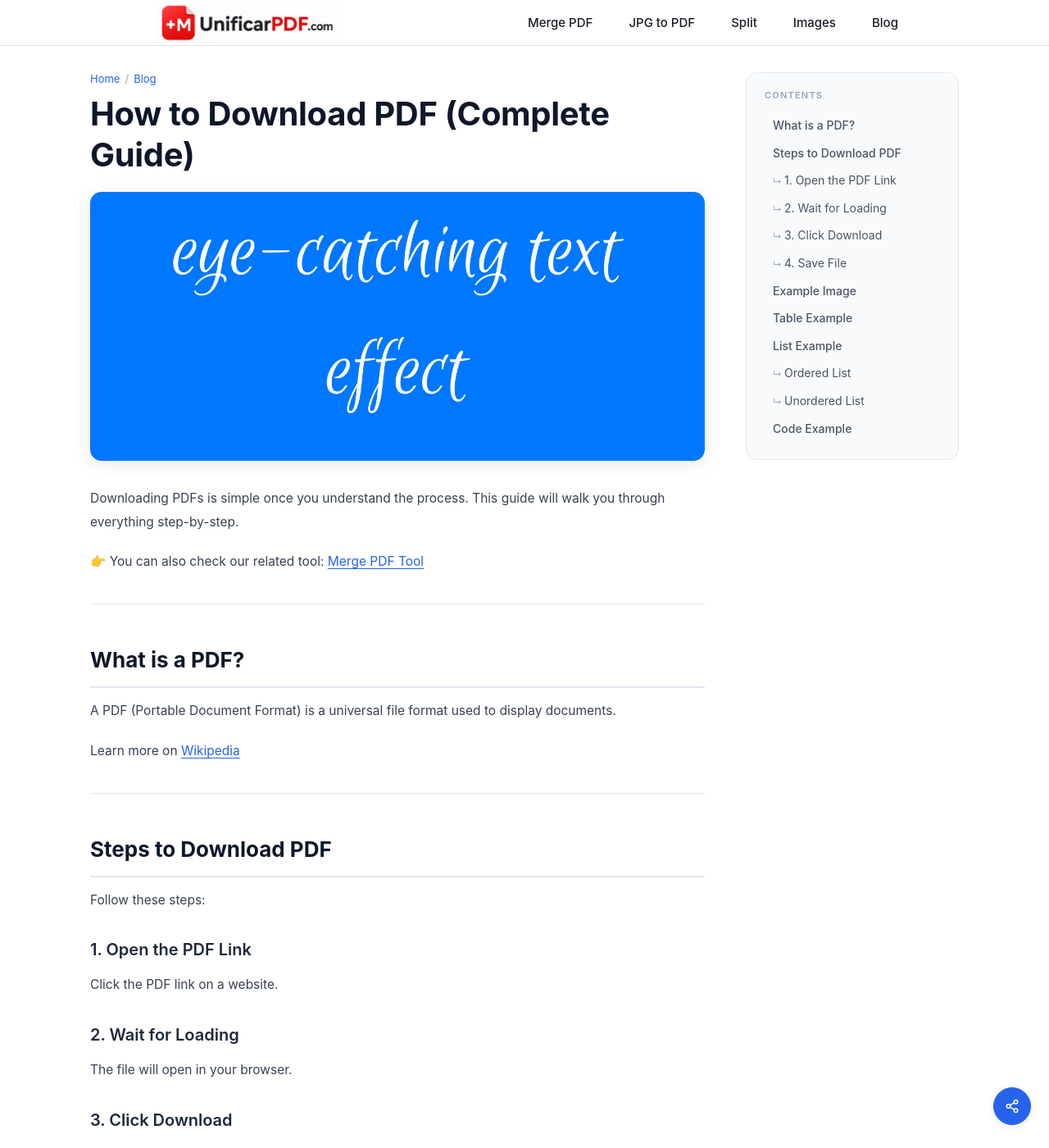
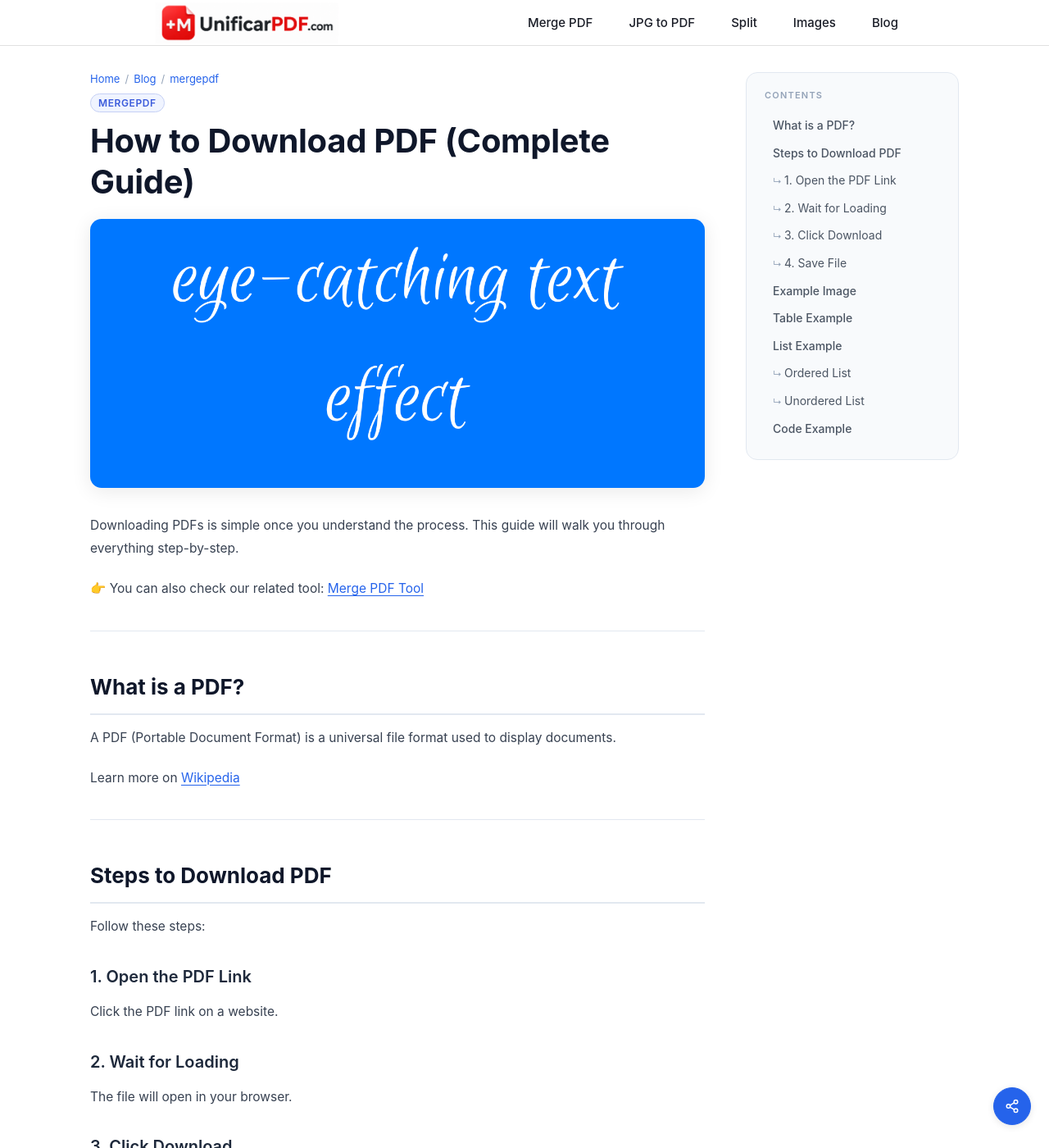
Before and after one commit to rforrupesh/pdf, a Jekyll site: the page built from _posts/2026-04-28-how-to-download-pdf.md, in a window 1280 px wide and 1400 px high. Shown: the whole window at 82% size. Built offline with Jekyll 4.4.1, drawn with Linux system fonts in a browser that asks for light colours.

Commit message:
Update post.html

```diff
--- a/_layouts/post.html
+++ b/_layouts/post.html
@@ -12,7 +12,22 @@
     <div class="post-breadcrumb">
       <a href="{{ '/' | relative_url }}">Home</a> /
       <a href="{{ '/blog/' | relative_url }}">Blog</a>
+      {% if page.category %}
+        / <a href="{{ '/category/' | append: page.category | slugify | relative_url }}">{{ page.category }}</a>
+      {% elsif page.categories.first %}
+        / <a href="{{ '/category/' | append: page.categories.first | slugify | relative_url }}">{{ page.categories.first }}</a>
+      {% endif %}
     </div>
+
+    <!-- Category badge (header) -->
+    {% if page.category or page.categories.first %}
+      <div class="post-category-header">
+        {% assign cat = page.category | default: page.categories.first %}
+        <a class="category-badge" href="{{ '/category/' | append: cat | slugify | relative_url }}">
+          {{ cat }}
+        </a>
+      </div>
+    {% endif %}
 
     <h1 class="post-title">{{ page.title }}</h1>
 
@@ -23,6 +38,43 @@
     <article class="post-content" id="postContent">
       {{ content }}
     </article>
+
+    <!-- POST FOOTER META: categories + tags -->
+    <div class="post-footer-meta">
+
+      {% if page.category or page.categories.size > 0 %}
+        <div class="post-footer-row">
+          <span class="post-footer-label">
+            <svg xmlns="http://www.w3.org/2000/svg" width="15" height="15" viewBox="0 0 24 24" fill="none" stroke="currentColor" stroke-width="2" stroke-linecap="round" stroke-linejoin="round"><path d="M4 20h16a2 2 0 0 0 2-2V8a2 2 0 0 0-2-2h-7.93a2 2 0 0 1-1.66-.9l-.82-1.2A2 2 0 0 0 7.93 3H4a2 2 0 0 0-2 2v13c0 1.1.9 2 2 2z"/></svg>
+            {% if page.categories.size > 1 %}Categories{% else %}Category{% endif %}:
+          </span>
+          <span class="post-footer-items">
+            {% if page.categories.size > 0 %}
+              {% for cat in page.categories %}
+                <a class="category-badge category-badge--footer" href="{{ '/category/' | append: cat | slugify | relative_url }}">{{ cat }}</a>
+              {% endfor %}
+            {% elsif page.category %}
+              <a class="category-badge category-badge--footer" href="{{ '/category/' | append: page.category | slugify | relative_url }}">{{ page.category }}</a>
+            {% endif %}
+          </span>
+        </div>
+      {% endif %}
+
+      {% if page.tags.size > 0 %}
+        <div class="post-footer-row">
+          <span class="post-footer-label">
+            <svg xmlns="http://www.w3.org/2000/svg" width="15" height="15" viewBox="0 0 24 24" fill="none" stroke="currentColor" stroke-width="2" stroke-linecap="round" stroke-linejoin="round"><path d="M20.59 13.41l-7.17 7.17a2 2 0 0 1-2.83 0L2 12V2h10l8.59 8.59a2 2 0 0 1 0 2.82z"/><line x1="7" y1="7" x2="7.01" y2="7"/></svg>
+            Tags:
+          </span>
+          <span class="post-footer-items">
+            {% for tag in page.tags %}
+              <a class="tag-badge" href="{{ '/tag/' | append: tag | slugify | relative_url }}">#{{ tag }}</a>
+            {% endfor %}
+          </span>
+        </div>
+      {% endif %}
+
+    </div>
 
     <!-- RELATED POSTS -->
     <div class="related">
@@ -104,6 +156,90 @@
 
 {% include footer.html %}
 
+<style>
+/* ── Category badge (header, above title) ── */
+.post-category-header {
+  margin-bottom: 0.6rem;
+}
+
+.category-badge {
+  display: inline-block;
+  padding: 0.25em 0.75em;
+  border-radius: 999px;
+  font-size: 0.75rem;
+  font-weight: 600;
+  letter-spacing: 0.05em;
+  text-transform: uppercase;
+  background: #f0f4ff;
+  color: #3b5bdb;
+  border: 1px solid #c5d0f5;
+  text-decoration: none;
+  transition: background 0.18s, color 0.18s;
+}
+.category-badge:hover {
+  background: #3b5bdb;
+  color: #fff;
+}
+
+/* ── Post footer meta block ── */
+.post-footer-meta {
+  margin-top: 2.5rem;
+  padding: 1.25rem 1.5rem;
+  border-top: 2px solid #f0f0f0;
+  border-bottom: 2px solid #f0f0f0;
+  display: flex;
+  flex-direction: column;
+  gap: 0.75rem;
+}
+
+.post-footer-row {
+  display: flex;
+  align-items: center;
+  flex-wrap: wrap;
+  gap: 0.5rem;
+}
+
+.post-footer-label {
+  display: inline-flex;
+  align-items: center;
+  gap: 0.35em;
+  font-size: 0.82rem;
+  font-weight: 600;
+  color: #888;
+  white-space: nowrap;
+}
+
+.post-footer-items {
+  display: flex;
+  flex-wrap: wrap;
+  gap: 0.4rem;
+}
+
+/* Footer category badge — slightly different style */
+.category-badge--footer {
+  font-size: 0.72rem;
+  padding: 0.2em 0.65em;
+}
+
+/* Tag badges */
+.tag-badge {
+  display: inline-block;
+  padding: 0.2em 0.65em;
+  border-radius: 999px;
+  font-size: 0.72rem;
+  font-weight: 500;
+  background: #f5f5f5;
+  color: #555;
+  border: 1px solid #e0e0e0;
+  text-decoration: none;
+  transition: background 0.18s, color 0.18s;
+}
+.tag-badge:hover {
+  background: #555;
+  color: #fff;
+}
+</style>
+
 <script>
 (function () {
   var content = document.getElementById("postContent");
```
